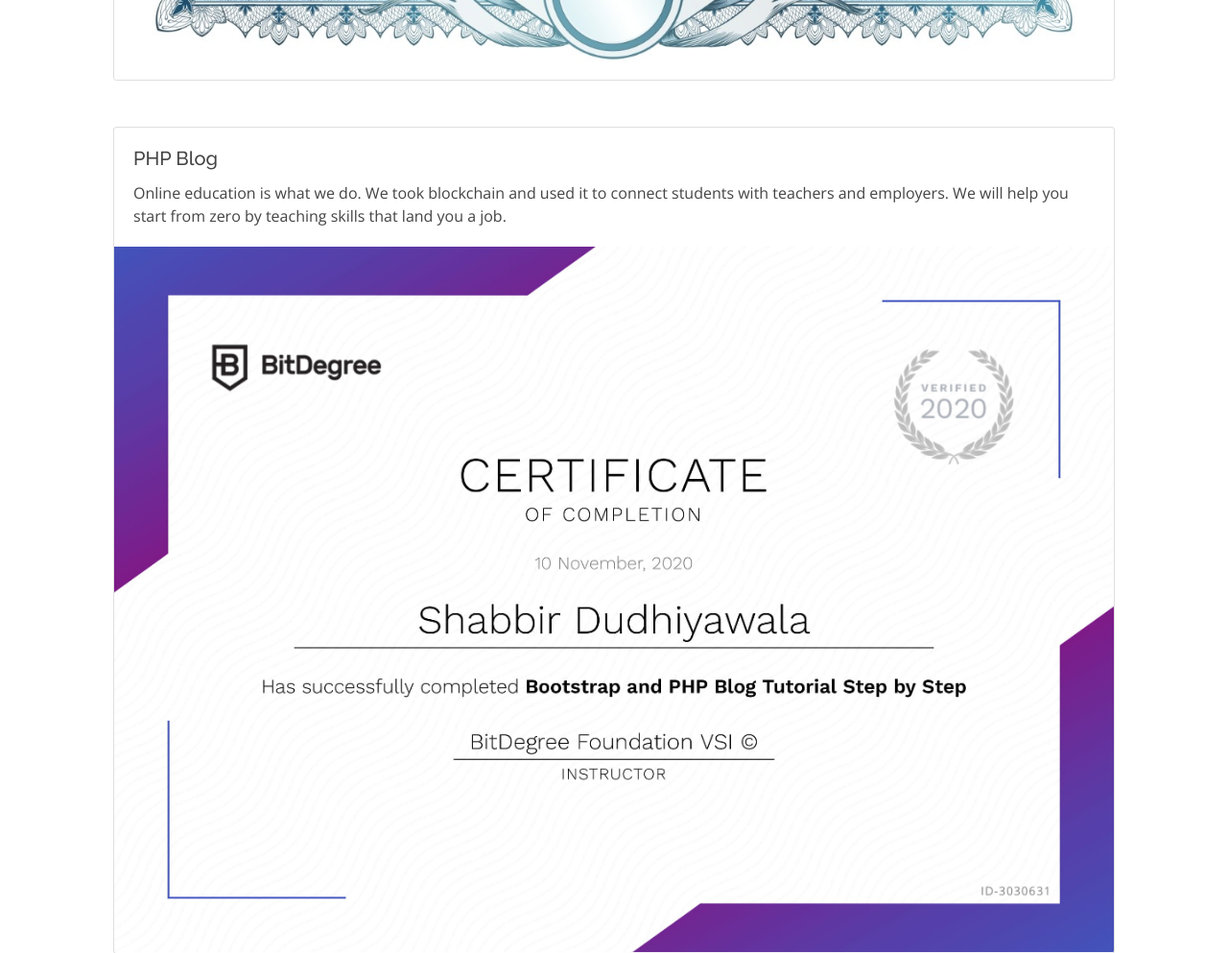
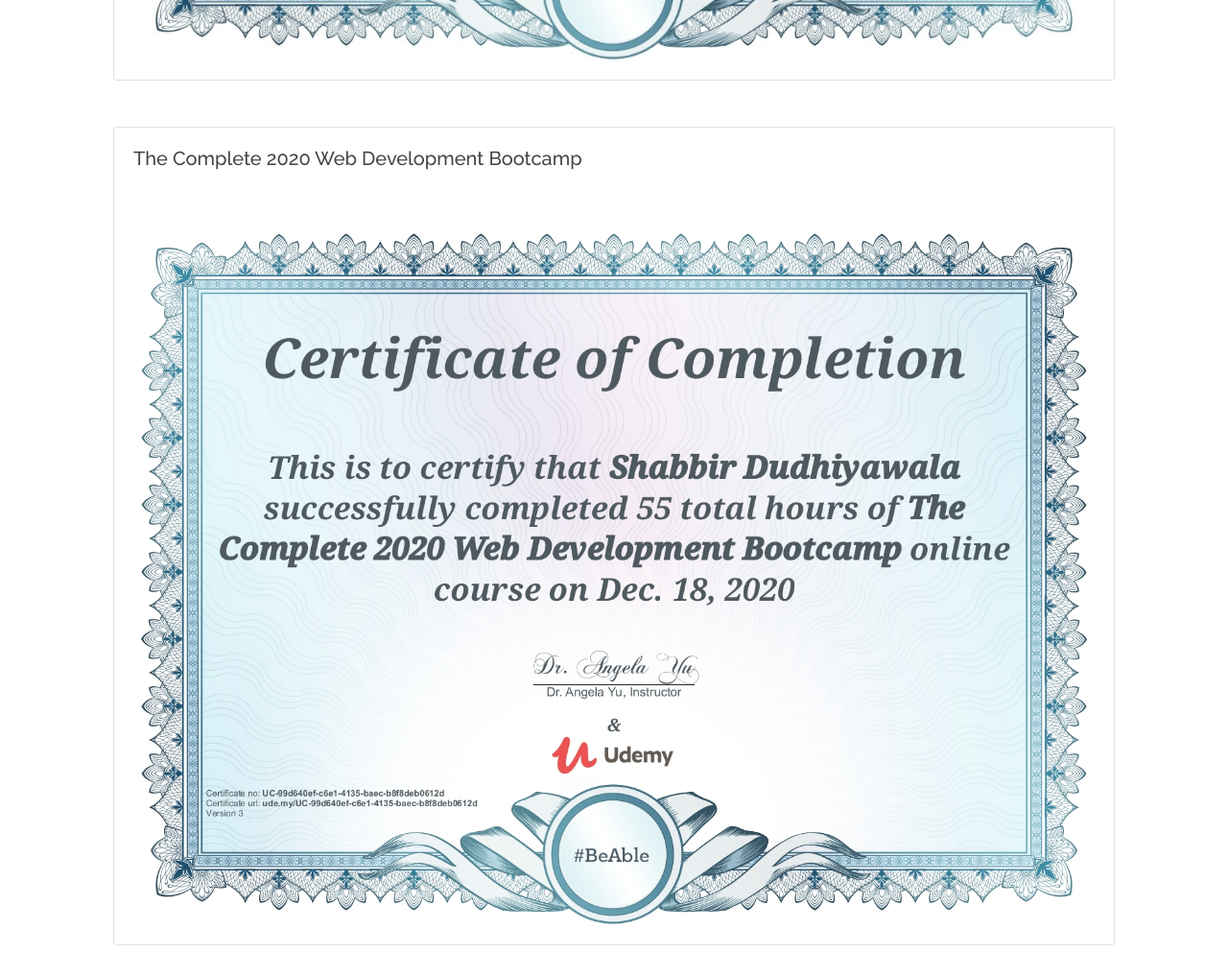
Before and after one commit to Shabbir-Dudhiyawala/Shabbir-Dudhiyawala.github.io, a plain HTML site: page accreditation.html in a window 1280 px wide. Shown: the part 3780-4773 px from the top of the page at 96% size. Drawn offline with nearby package versions, Linux system fonts and the light colour scheme.

Commit message:
new certificate

```diff
--- a/accreditation.html
+++ b/accreditation.html
@@ -102,6 +102,13 @@
                         </div>
                         <img src="assets/img/003.jpg" class="card-img-bottom" alt="...">
                     </div>
+					 <div class="card my-5">
+                        <div class="card-body">
+                            <h5 class="card-title">The Complete 2020 Web Development Bootcamp</h5>
+                            <p class="card-text"></p>
+                        </div>
+                        <img src="assets/img/006.jpg" class="card-img-bottom" alt="...">
+                    </div>
                     <div class="card my-5">
                         <div class="card-body">
                             <h5 class="card-title">PHP Blog</h5>
```
Also changed, not shown: assets/img/006.jpg (added).
